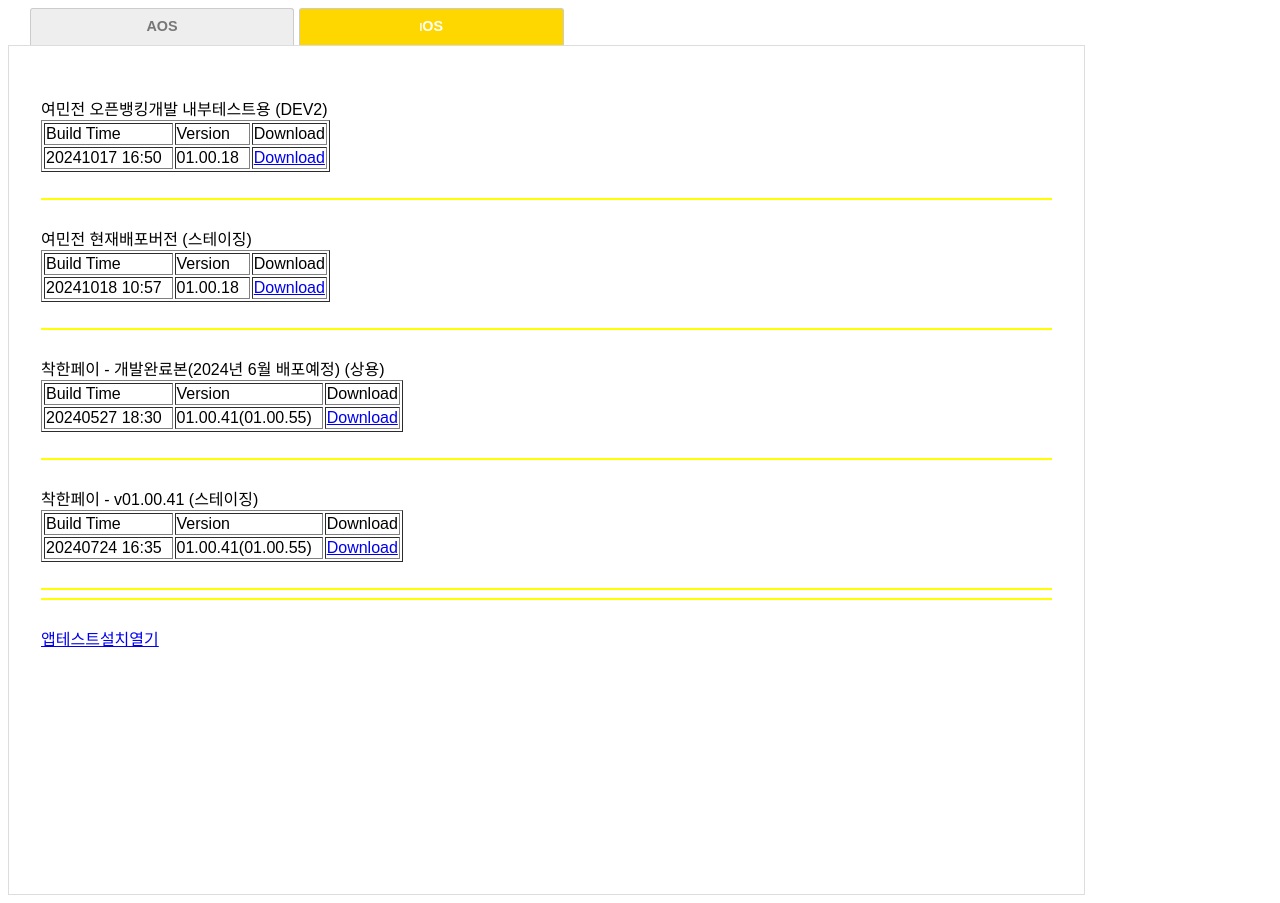
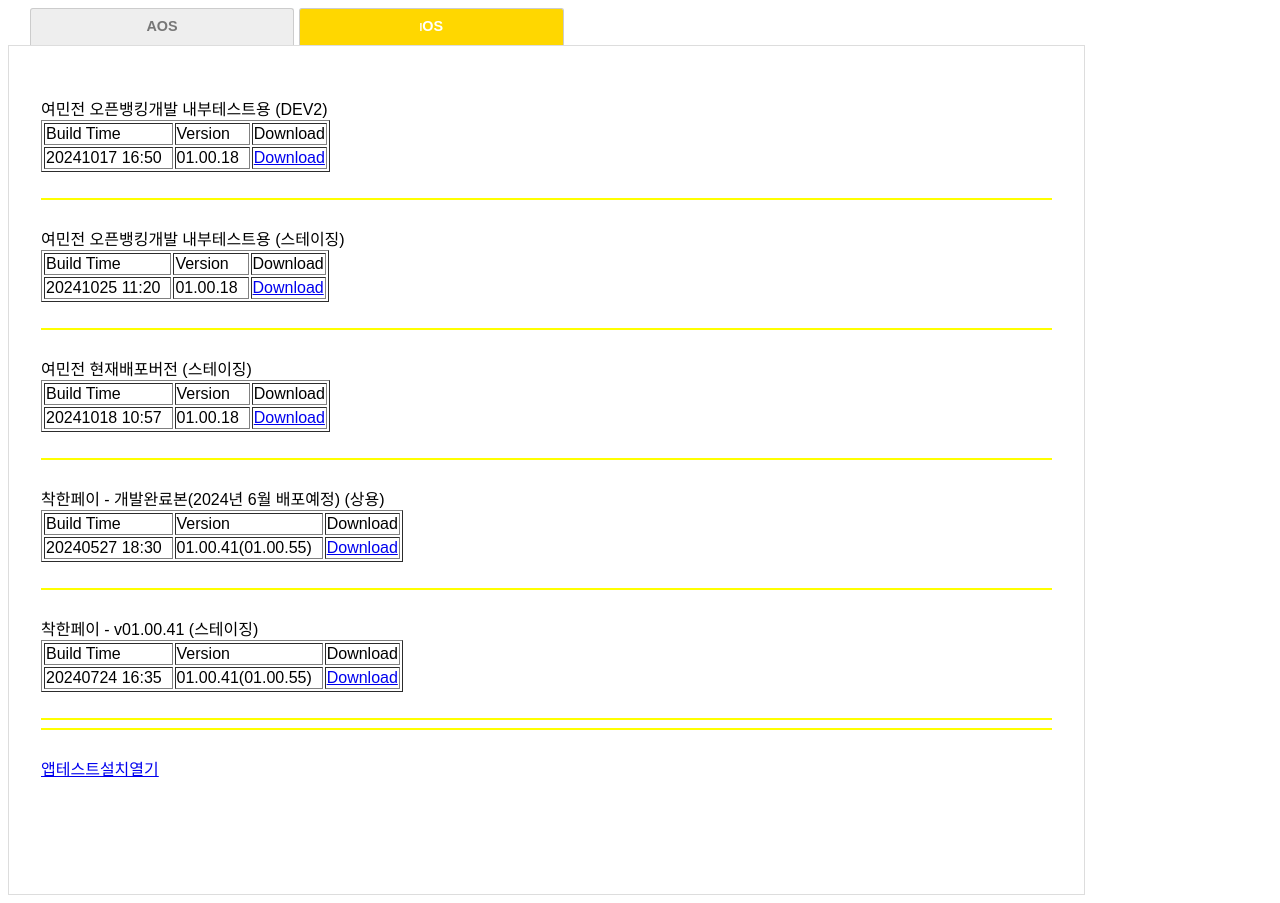
Before and after one commit to daonlink/daonlink.github.io, a plain HTML site: page index.html in a window 1280 px wide. Drawn offline with nearby package versions, Linux system fonts and the light colour scheme.

Commit message:
여민전 ios 오픈뱅킹 스테이징 버전 업로드

```diff
--- a/index.html
+++ b/index.html
@@ -47,6 +47,26 @@
                 <td>01.00.18 &nbsp;</td>
                 <td>
                     <a href="itms-services://?action=download-manifest&amp;url=https://daonlink.github.io/iOS/1build/yeminpay_tb2.plist" class="button">Download</a>
+                </td>
+            </tr>
+        </tbody></table>
+        <br>
+
+        <hr color="yellow">
+
+        <br> 여민전 오픈뱅킹개발 내부테스트용 (스테이징) <br>
+        <table border="1">
+            <tbody><tr>
+                <td>Build Time</td>
+                <td>Version</td>
+                <td>Download</td>
+            </tr>
+
+            <tr>
+                <td>20241025 11:20 &nbsp;</td>
+                <td>01.00.18 &nbsp;</td>
+                <td>
+                    <a href="itms-services://?action=download-manifest&amp;url=https://daonlink.github.io/iOS/1build/yeominpay_st2.plist" class="button">Download</a>
                 </td>
             </tr>
         </tbody></table>
```
